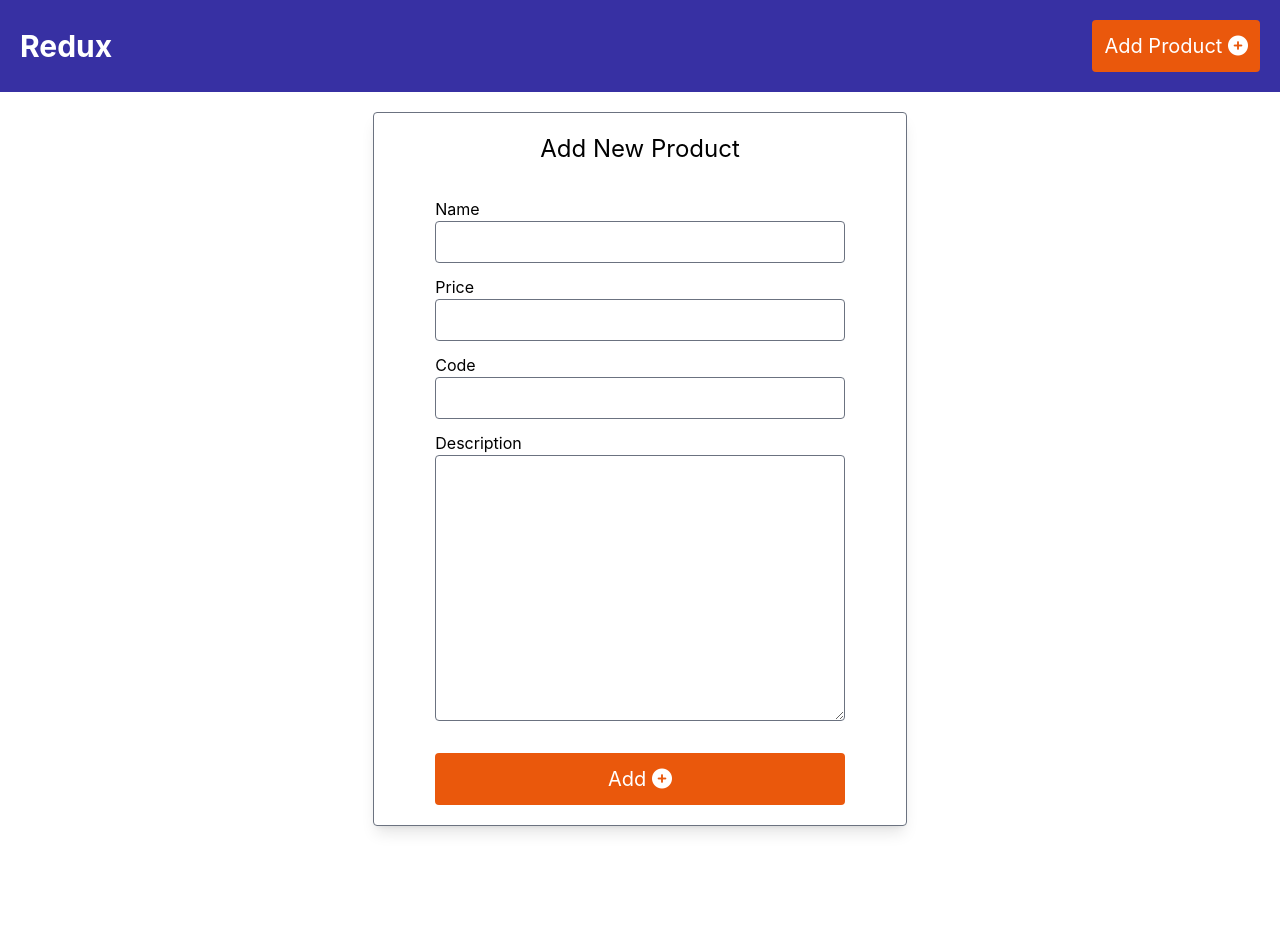
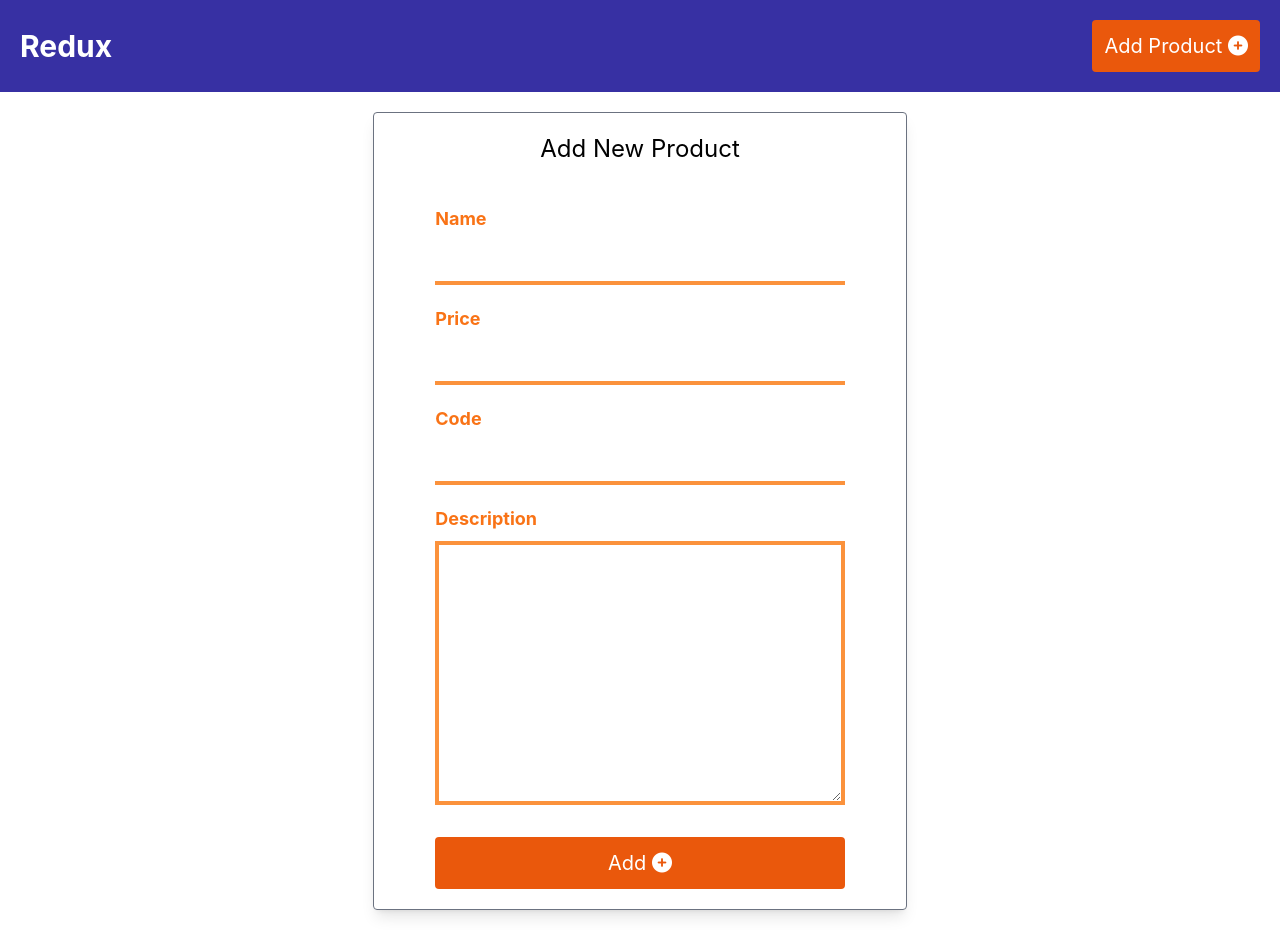
Before and after one commit to lautarojlopez/redux-products, a Next.js app: page /add in a window 1280 px wide. Before the commit the page ends 846 px from the top, so only its background shows below. Built offline with nearby package versions, Linux system fonts and the light colour scheme.

Commit message:
Styles to inputs, labels and textareas

```diff
--- a/components/AddForm.jsx
+++ b/components/AddForm.jsx
@@ -75,7 +75,6 @@ const AddForm = () => {
                 <div className="field">
                     <label htmlFor="description">Description</label>
                     <textarea
-                        className="border border-gray-500 focus:outline-none rounded p-3"
                         name="description"
                         id=""
                         cols="30"
--- a/components/EditForm.jsx
+++ b/components/EditForm.jsx
@@ -75,7 +75,6 @@ const EditForm = ({product}) => {
                 <div className="field">
                     <label htmlFor="description">Description</label>
                     <textarea
-                        className="border border-gray-500 focus:outline-none rounded p-3"
                         name="description"
                         id=""
                         cols="30"
--- a/styles/globals.css
+++ b/styles/globals.css
@@ -31,8 +31,16 @@ a {
   @apply p-3 text-white text-xl rounded bg-sky-600 hover:bg-sky-500 transition-all duration-150
 }
 
-input[type="text"], input[type="number"]{
-  @apply p-2 focus:outline-none border border-gray-500 rounded
+input[type="text"], input[type="email"], input[type="password"], input[type="number"]{
+  @apply p-2 focus:outline-none border-b-4 border-orange-400 hover:border-orange-600 focus:border-orange-600
+}
+
+textarea{
+  @apply p-2 focus:outline-none border-4 border-orange-400 hover:border-orange-600 focus:border-orange-600
+}
+
+label{
+  @apply font-bold text-lg text-orange-500 py-2
 }
 
 .field{
```
